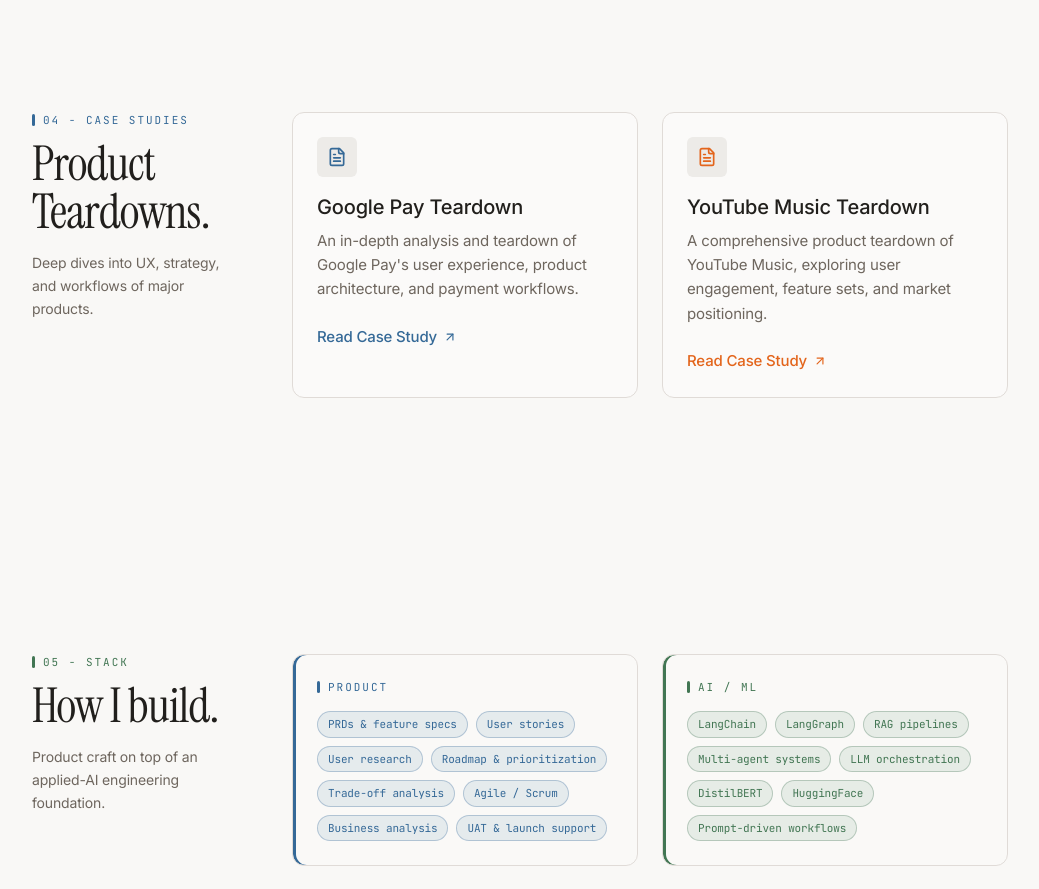
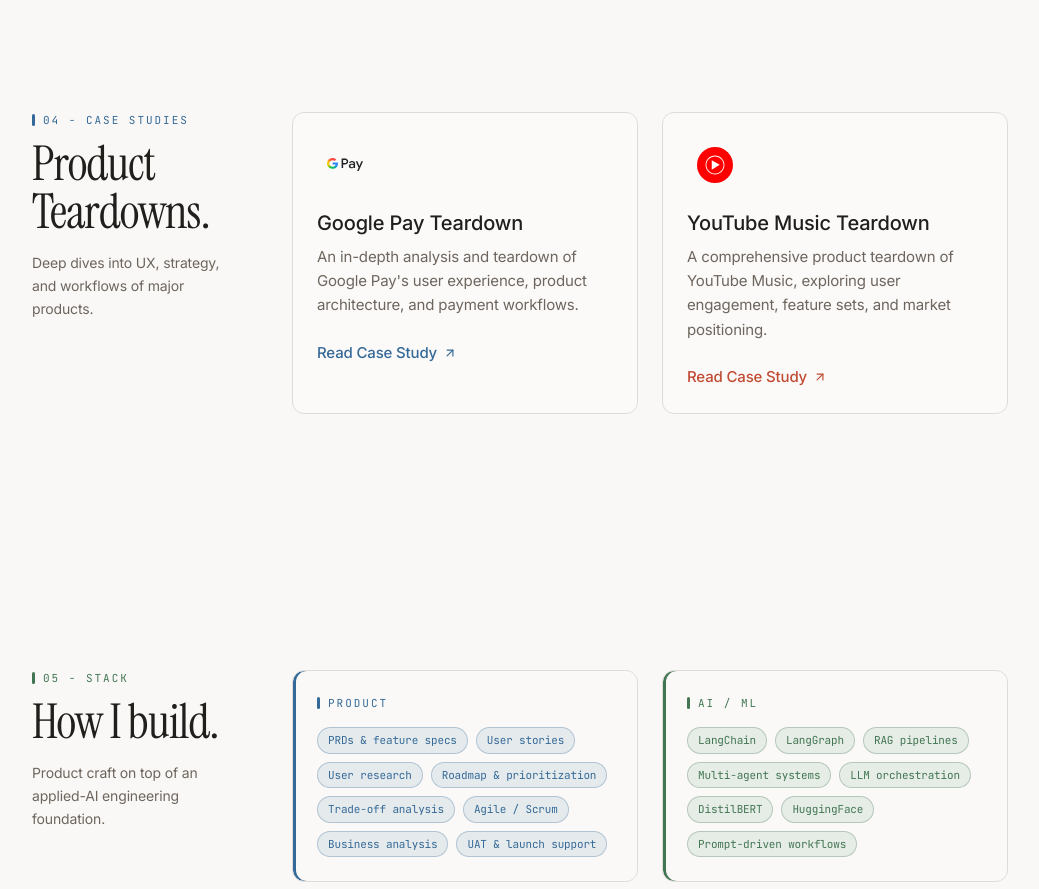
Before and after one commit to Ashwhotosh/portfolioweb, a React (Vite) app: page / in a window 1280 px wide. Shown: the part 7380-8269 px from the top of the page, without its empty margins (120-1159 px from the left). Built offline with nearby package versions, Linux system fonts and the light colour scheme.

Commit message:
Update Case Studies with specific brand logos and colors

```diff
--- a/src/components/CaseStudiesSection.tsx
+++ b/src/components/CaseStudiesSection.tsx
@@ -1,4 +1,4 @@
-import { ArrowUpRight, FileText } from "lucide-react";
+import { ArrowUpRight } from "lucide-react";
 
 type Tone = "amber" | "blue" | "sage" | "clay" | "plum";
 
@@ -6,6 +6,7 @@ interface CaseStudy {
   title: string;
   description: string;
   file: string;
+  logoUrl: string;
   tone: Tone;
 }
 
@@ -14,13 +15,15 @@ const caseStudies: CaseStudy[] = [
     title: "Google Pay Teardown",
     description: "An in-depth analysis and teardown of Google Pay's user experience, product architecture, and payment workflows.",
     file: "/Case Studies/GooglePay_Teardown_Ashutosh_Singh.pdf",
+    logoUrl: "/Case Studies/gpay.svg",
     tone: "blue",
   },
   {
     title: "YouTube Music Teardown",
     description: "A comprehensive product teardown of YouTube Music, exploring user engagement, feature sets, and market positioning.",
     file: "/Case Studies/YouTubeMusic_Teardown_Ashutosh_Singh.pdf",
-    tone: "amber",
+    logoUrl: "/Case Studies/ytmusic.svg",
+    tone: "clay",
   }
 ];
 
@@ -46,8 +49,8 @@ const CaseStudiesSection = () => {
             <div className="grid grid-cols-1 gap-6 sm:grid-cols-2">
               {caseStudies.map((cs, i) => (
                 <div key={i} className="group relative rounded-xl border border-border bg-card p-6 transition-all hover:border-primary/40 hover:shadow-sm">
-                  <div className={`mb-4 inline-flex h-10 w-10 items-center justify-center rounded-lg bg-secondary text-${cs.tone}`}>
-                    <FileText className="h-5 w-5" />
+                  <div className={`mb-4 flex h-14 w-14 items-center justify-center rounded-lg bg-${cs.tone}/10 p-2.5`}>
+                    <img src={cs.logoUrl} alt={`${cs.title} logo`} className="h-full w-full object-contain" />
                   </div>
                   <h3 className="text-xl font-medium text-foreground">{cs.title}</h3>
                   <p className="mt-2 text-[15px] leading-relaxed text-muted-foreground">
```
Also changed, not shown: public/Case Studies/gpay.svg (added), public/Case Studies/ytmusic.svg (added).
